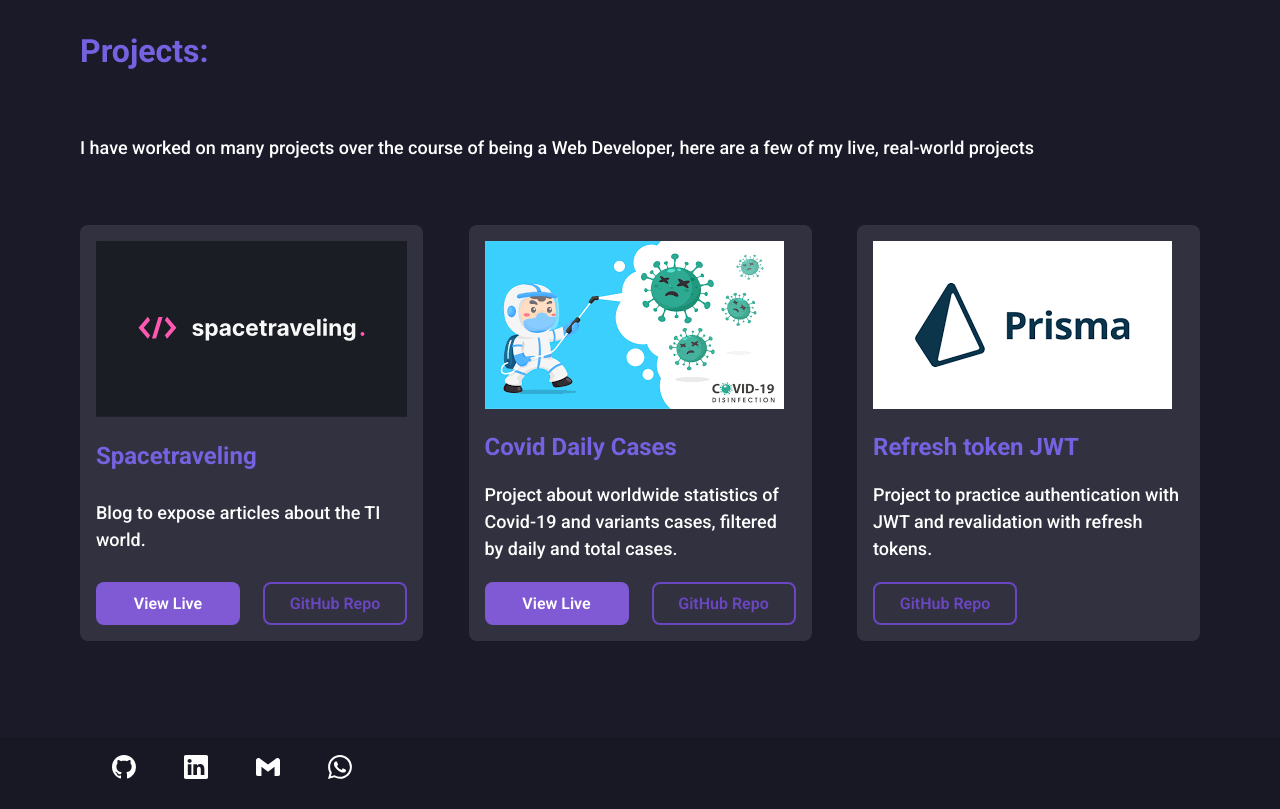
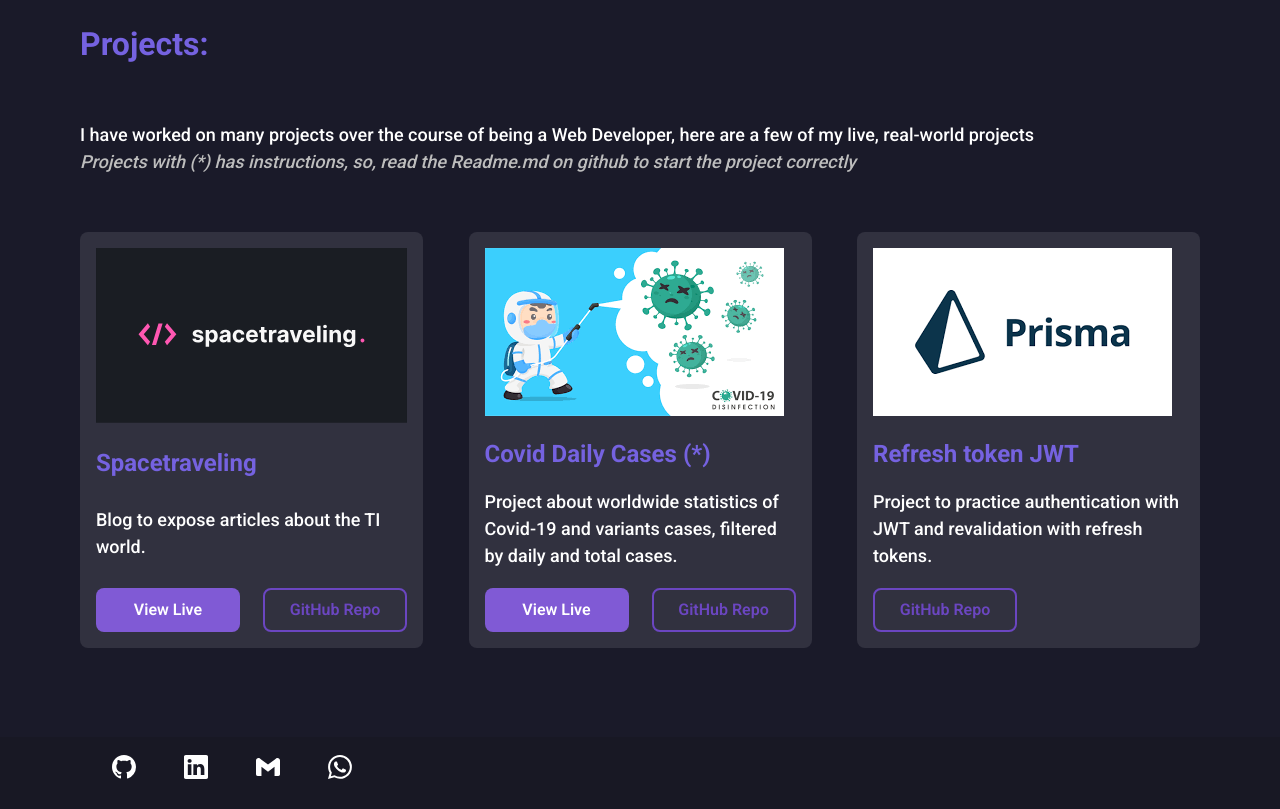
Before and after one commit to ErickBss/Portfolio, a Next.js app: page / in a window 1280 px wide. Shown: the part 2420-3229 px from the top of the page. Built offline with nearby package versions, Linux system fonts and the light colour scheme.

Commit message:
fixes:project_advise

```diff
--- a/src/components/Projects/index.tsx
+++ b/src/components/Projects/index.tsx
@@ -25,11 +25,16 @@
             Projects:
           </Heading>
         </Element>
-
-        <Text fontSize="1.125rem">
-          I have worked on many projects over the course of being a Web
-          Developer, here are a few of my live, real-world projects
-        </Text>
+        <Box>
+          <Text fontSize="1.125rem">
+            I have worked on many projects over the course of being a Web
+            Developer, here are a few of my live, real-world projects
+          </Text>
+          <Text color="gray.400" fontStyle="italic" fontSize="1.125rem">
+            Projects with (*) has instructions, so, read the Readme.md on github
+            to start the project correctly
+          </Text>
+        </Box>
 
         <Flex
           w={{ base: '30rem', md: '54rem', lg: '64rem', xl: '70rem' }}
@@ -49,7 +54,7 @@
 
           <Project
             image="/covid.png"
-            title="Covid Daily Cases"
+            title="Covid Daily Cases (*)"
             description="Project about worldwide statistics of Covid-19 and variants cases, filtered by daily and total cases."
             warning="For a correct use, read the instructions on the Github repository"
             published_link="http://challenge-covid-daily-cases.vercel.app/"
```
